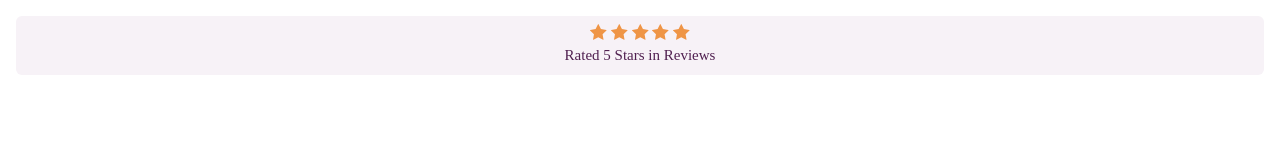
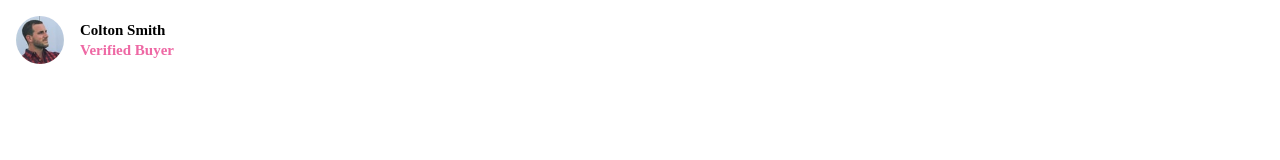
Before and after one commit to Lewis-mbui/fem-social-proof, a plain HTML site: page index.html in a window 1280 px wide. Drawn offline with Linux system fonts and the light colour scheme; a web font is replaced by a local one.

Commit message:
Build media object

```diff
--- a/css/styles.css
+++ b/css/styles.css
@@ -73,3 +73,36 @@ p {
   background-color: var(--color-magenta-400);
   color: var(--color-purple);
 }
+
+/* Media component */
+.media {
+  display: flex;
+  gap: 1rem;
+  align-items: center;
+}
+
+.media__image {
+  display: flex;
+}
+
+.media__image .image-container {
+  border-radius: 100%;
+  overflow: hidden;
+}
+
+.media__profile-pic {
+  width: 3rem;
+}
+
+.media__text {
+}
+
+.media__name {
+  margin-bottom: -2px;
+  font-weight: 700;
+}
+
+.media__role {
+  color: var(--color-pink);
+  font-weight: 700;
+}
--- a/index.html
+++ b/index.html
@@ -7,45 +7,20 @@
     <title>Social Proof Section</title>
   </head>
   <body style="padding: 1rem">
-    <div class="rating-block">
-      <div class="rating-block__stars">
-        <svg width="17" height="16" xmlns="http://www.w3.org/2000/svg">
-          <path
-            d="M16.539 6.097a.297.297 0 00-.24-.202l-5.36-.779L8.542.26a.296.296 0 00-.53 0L5.613 5.117l-5.36.779a.297.297 0 00-.165.505l3.88 3.78-.917 5.34a.297.297 0 00.43.312l4.795-2.52 4.794 2.52a.296.296 0 00.43-.313l-.916-5.338L16.464 6.4c.08-.08.11-.197.075-.304z"
-            fill="#EF9546"
-            fill-rule="nonzero"
+    <div class="media">
+      <div class="media__image">
+        <div class="image-container">
+          <img
+            src="assets/images/image-colton.jpg"
+            alt="An avatar of Colton Smith"
+            class="media__profile-pic"
           />
-        </svg>
-        <svg width="17" height="16" xmlns="http://www.w3.org/2000/svg">
-          <path
-            d="M16.539 6.097a.297.297 0 00-.24-.202l-5.36-.779L8.542.26a.296.296 0 00-.53 0L5.613 5.117l-5.36.779a.297.297 0 00-.165.505l3.88 3.78-.917 5.34a.297.297 0 00.43.312l4.795-2.52 4.794 2.52a.296.296 0 00.43-.313l-.916-5.338L16.464 6.4c.08-.08.11-.197.075-.304z"
-            fill="#EF9546"
-            fill-rule="nonzero"
-          />
-        </svg>
-        <svg width="17" height="16" xmlns="http://www.w3.org/2000/svg">
-          <path
-            d="M16.539 6.097a.297.297 0 00-.24-.202l-5.36-.779L8.542.26a.296.296 0 00-.53 0L5.613 5.117l-5.36.779a.297.297 0 00-.165.505l3.88 3.78-.917 5.34a.297.297 0 00.43.312l4.795-2.52 4.794 2.52a.296.296 0 00.43-.313l-.916-5.338L16.464 6.4c.08-.08.11-.197.075-.304z"
-            fill="#EF9546"
-            fill-rule="nonzero"
-          />
-        </svg>
-        <svg width="17" height="16" xmlns="http://www.w3.org/2000/svg">
-          <path
-            d="M16.539 6.097a.297.297 0 00-.24-.202l-5.36-.779L8.542.26a.296.296 0 00-.53 0L5.613 5.117l-5.36.779a.297.297 0 00-.165.505l3.88 3.78-.917 5.34a.297.297 0 00.43.312l4.795-2.52 4.794 2.52a.296.296 0 00.43-.313l-.916-5.338L16.464 6.4c.08-.08.11-.197.075-.304z"
-            fill="#EF9546"
-            fill-rule="nonzero"
-          />
-        </svg>
-        <svg width="17" height="16" xmlns="http://www.w3.org/2000/svg">
-          <path
-            d="M16.539 6.097a.297.297 0 00-.24-.202l-5.36-.779L8.542.26a.296.296 0 00-.53 0L5.613 5.117l-5.36.779a.297.297 0 00-.165.505l3.88 3.78-.917 5.34a.297.297 0 00.43.312l4.795-2.52 4.794 2.52a.296.296 0 00.43-.313l-.916-5.338L16.464 6.4c.08-.08.11-.197.075-.304z"
-            fill="#EF9546"
-            fill-rule="nonzero"
-          />
-        </svg>
+        </div>
       </div>
-      <p class="rating-block__text">Rated 5 Stars in Reviews</p>
+      <div class="media__text">
+        <p class="media__name">Colton Smith</p>
+        <p class="media__role">Verified Buyer</p>
+      </div>
     </div>
   </body>
 </html>
```
Also changed, not shown: components/media.html (added, +15 -0 lines).
